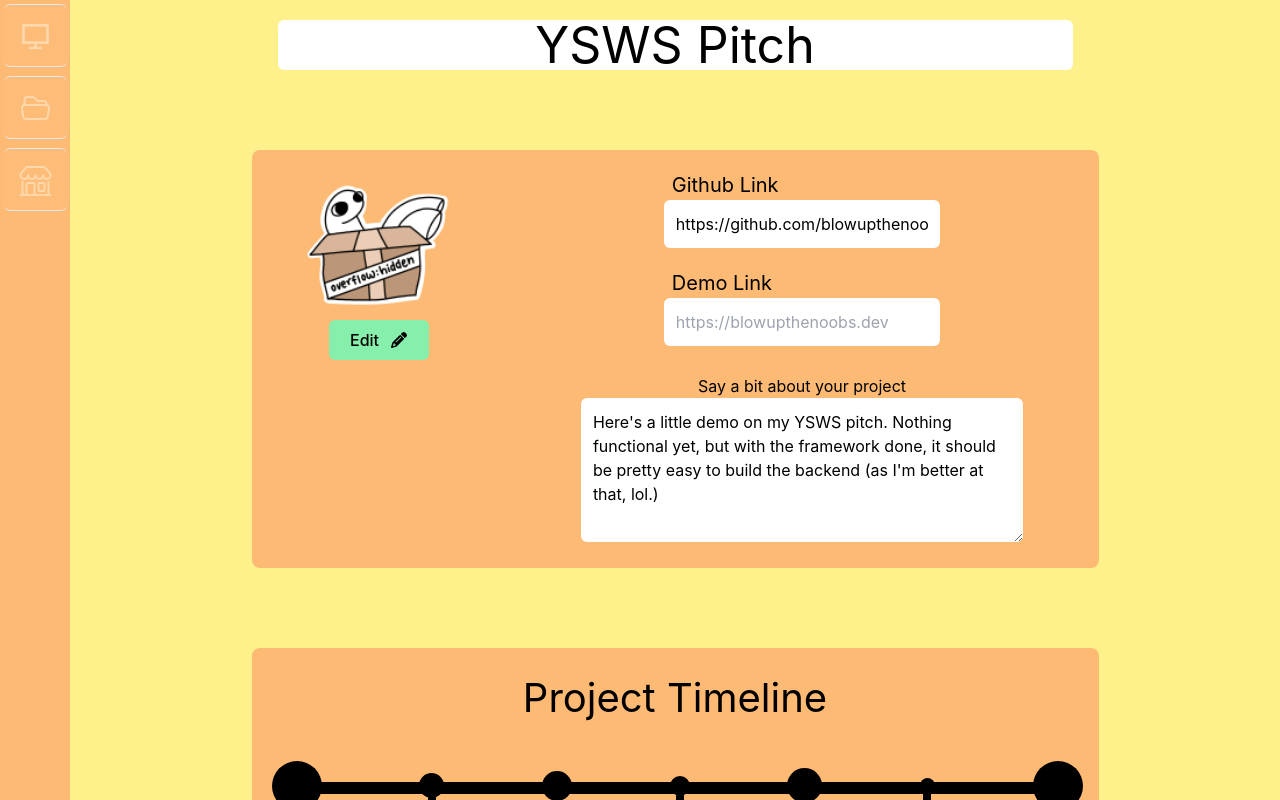
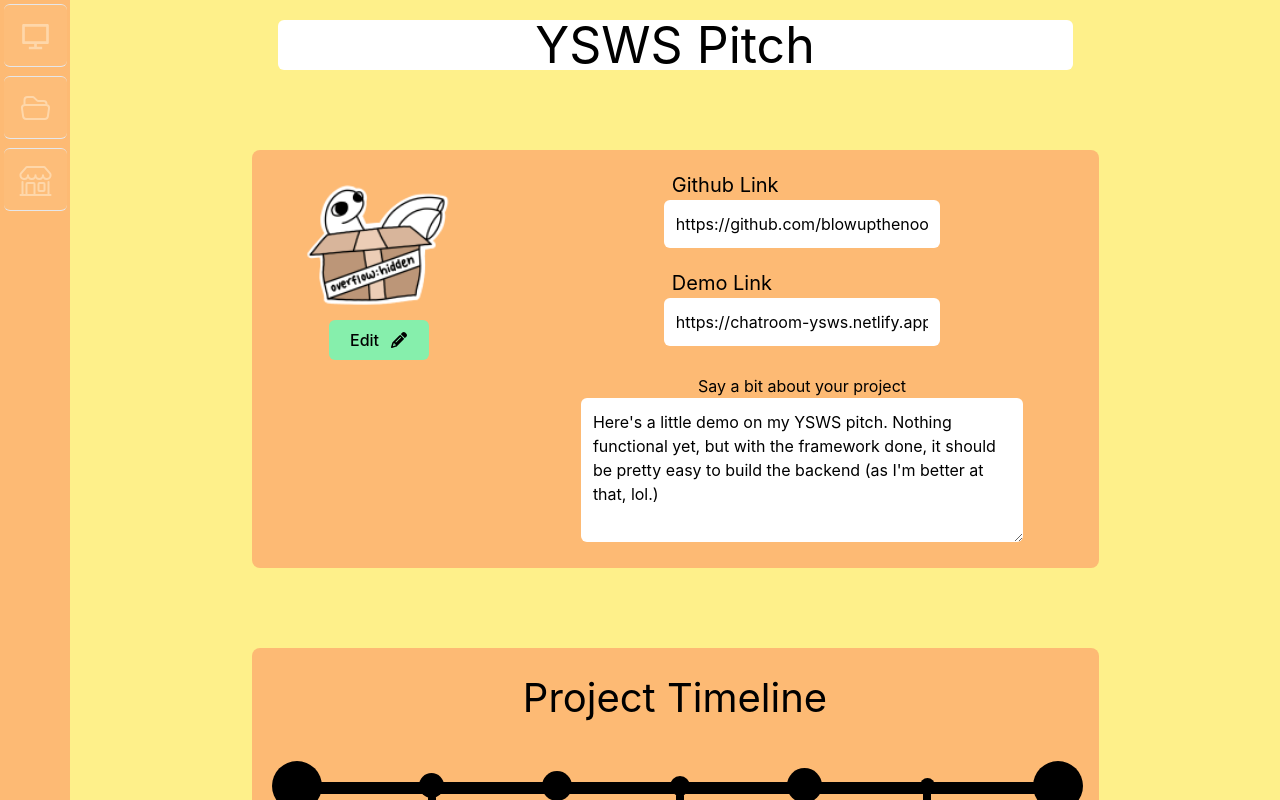
Before and after one commit to blowupthenoobs/ChatRoom-YSWS, a React (Create React App) app in the folder chatroom/: page /project/example in a window 1280 px wide. Shown: the top 800 px of the page. Built offline with nearby package versions, Linux system fonts and the light colour scheme.

Commit message:
Added Netlify Page, lol

```diff
--- a/chatroom/src/ApplicationStuffs/ProjectPage.jsx
+++ b/chatroom/src/ApplicationStuffs/ProjectPage.jsx
@@ -32,7 +32,7 @@ export default function ProjectPage() {
 
                         <div className="w-[50%] place-self-center">
                             <h3 className="text-left ml-2 text-[20px]">Demo Link</h3>
-                            <input type="text" placeholder="https://blowupthenoobs.dev" className="w-full p-3 rounded-md place-self-center"/>
+                            <input type="text" placeholder="https://blowupthenoobs.dev" className="w-full p-3 rounded-md place-self-center" value={"https://chatroom-ysws.netlify.app/"}/>
                         </div>
                         <div className="w-[100%] place-self-center mt-2">
                             <h3>Say a bit about your project</h3>
```
